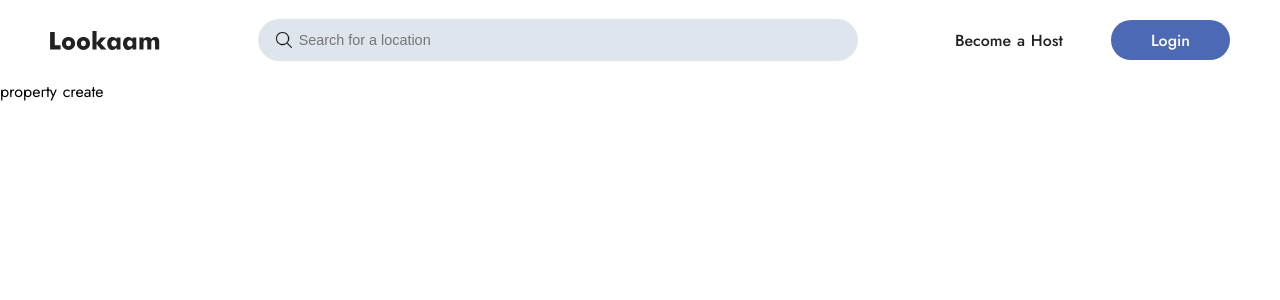
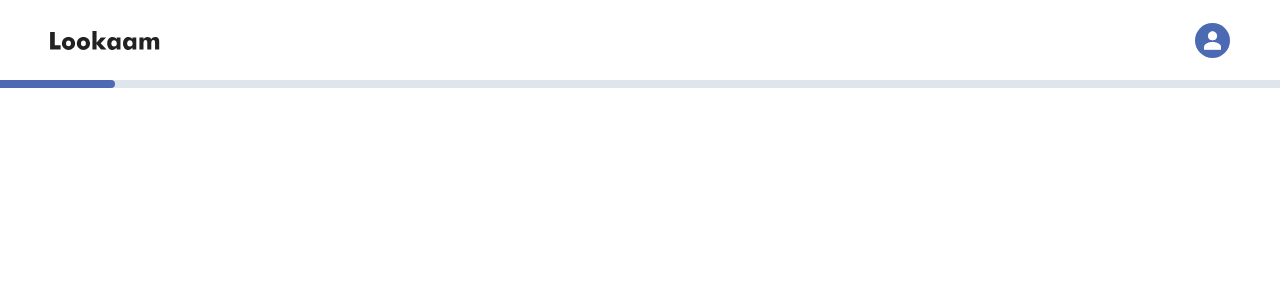
Before and after one commit to opeodedeyi/lookaam-front, a Nuxt app: page /property/create in a window 1280 px wide. Shown: the top 300 px of the page. Built offline with nearby package versions, Linux system fonts and the light colour scheme.

Commit message:
working on upload property
updates made and working on upload property

```diff
--- /dev/null
+++ b/components/header/formheader.vue
@@ -0,0 +1,44 @@
+<template>
+    <header>
+        <logo/>
+        <photwo/>
+    </header>
+</template>
+
+<script>
+import logo from "@/components/utilities/logo";
+import photwo from "@/components/header/hu/photwo";
+
+export default {
+    components: {
+        logo,
+        photwo
+    }
+}
+</script>
+
+<style scoped>
+header {
+    position: fixed;
+    top: 0;
+    left: 0;
+    background-color: var(--color-white);
+    width: 100%;
+    height: 5rem;
+    padding: 0 50px;
+    z-index: 99;
+    display: flex;
+    flex-direction: row;
+    flex-wrap: nowrap;
+    justify-content: space-between;
+    align-content: center;
+    align-items: center;
+}
+
+/* Small screens */
+@media only screen and (max-width: 999.9px) {
+    header {
+        padding: 0 20px;
+    }
+}
+</style>
--- a/components/header/header.vue
+++ b/components/header/header.vue
@@ -43,10 +43,8 @@ export default {
     left: 0;
     background-color: var(--color-white);
     width: 100%;
-    padding: 20px;
     height: 5rem;
     padding: 0 50px;
-    /* border-bottom: 1px solid var(--color-gray); */
     z-index: 99;
   }
 
--- /dev/null
+++ b/components/header/hu/photwo.vue
@@ -0,0 +1,47 @@
+<template>
+  <div>
+    <nuxt-link to="/profile" tag="div" class="container">
+      <img :src="photo" alt="">
+    </nuxt-link>
+  </div>
+</template>
+
+<script>
+export default {
+    computed: {
+        photo() {
+            return this.$store.getters["profile/profilephoto"]
+        }
+    }
+}
+</script>
+
+<style scoped>
+.container {
+    height: 35px;
+    width: 35px;
+    border-radius: 100%;
+    display: block;
+    overflow: hidden;
+    cursor: pointer;
+}
+
+.container img {
+    height: 100%;
+    width: 100%;
+    object-fit: cover;
+    display: block;
+}
+
+/* Small screens */
+@media only screen and (max-width: 999.9px) {
+    .container {
+        height: 30px;
+        width: 30px;
+        border-radius: 100%;
+        display: block;
+        overflow: hidden;
+        cursor: pointer;
+    }
+}
+</style>
--- /dev/null
+++ b/layouts/form.vue
@@ -0,0 +1,22 @@
+<template>
+  <div>
+    <app-formheader></app-formheader>
+    <nuxt class="mt-body"/>
+  </div>
+</template>
+
+<script>
+import formheader from "~/components/header/formheader";
+
+export default {
+  components: {
+    'app-formheader': formheader
+  }
+}
+</script>
+
+<style scoped>
+.mt-body {
+    margin-top: 5rem;
+}
+</style>
--- a/pages/getstarted.vue
+++ b/pages/getstarted.vue
@@ -10,7 +10,7 @@
         </div>
         <!-- button -->
         <div class="gen-wrapper" v-if="isLoggedIn">
-            <mainbutton link class="ml" size="great">Get started</mainbutton>
+            <mainbutton link to="property/create" class="ml" size="great">Get started</mainbutton>
         </div>
         <div class="gen-wrapper" v-else>
             <mainbutton link to="signup" class="ml" size="large">Create your account</mainbutton>
--- a/pages/login.vue
+++ b/pages/login.vue
@@ -21,13 +21,13 @@
         <nuxt-link to="/resetpassword" class="form-link mb-form">forgot password?</nuxt-link>
 
         <div class="gen-wrapper mb-form">
-          <mainbutton :onClick="consoleClick" class="ml" size="max">Log into your account</mainbutton>
+          <mainbutton :onClick="normalLogin" class="ml" size="max">Log into your account</mainbutton>
         </div>
 
         <p class="form-or form-center mb-form">OR</p>
 
         <div class="gen-wrapper mb-form">
-          <mainbutton :onClick="consoleClick" class="ml btn" size="max" mode="outline"><img src="~/assets/svg/google.svg" alt="" /><span>Log in with Google</span></mainbutton>
+          <mainbutton :onClick="googleLogin" class="ml btn" size="max" mode="outline"><img src="~/assets/svg/google.svg" alt="" /><span>Log in with Google</span></mainbutton>
         </div>
 
         <p class="form-right mb-form"><span class="form-or">OR </span><nuxt-link to="/signup">Create an account instead</nuxt-link> </p>
@@ -58,7 +58,10 @@ export default {
     }
   },
   methods: {
-    consoleClick() {
+    normalLogin() {
+      console.log('Button clicked')
+    },
+    googleLogin() {
       console.log('Button clicked')
     }
   }
--- a/pages/property/_id/index.vue
+++ b/pages/property/_id/index.vue
@@ -5,7 +5,9 @@
 </template>
 
 <script>
-export default {}
+export default {
+
+}
 </script>
 
 <style>
--- /dev/null
+++ b/pages/property/create.vue
@@ -0,0 +1,33 @@
+<template>
+    <div>
+        <!-- progress bar -->
+        <div class="progress-bar"><div class="current-progress"></div></div>
+    </div>
+</template>
+
+<script>
+export default {
+    layout: 'form'
+}
+</script>
+
+<style>
+.progress-bar {
+    height: .5rem;
+    width: 100%;
+    display: flex;
+    flex-direction: row;
+    flex-wrap: nowrap;
+    justify-content: flex-start;
+    align-items: center;
+    background-color: var(--color-gray);
+}
+
+.current-progress {
+    height: 100%;
+    background-color: var(--color-company);
+    width: 9%;
+    border-top-right-radius: 4px;
+    border-bottom-right-radius: 4px;
+}
+</style>
```
Also changed, not shown: store/profile.js (+1 -1 lines).
